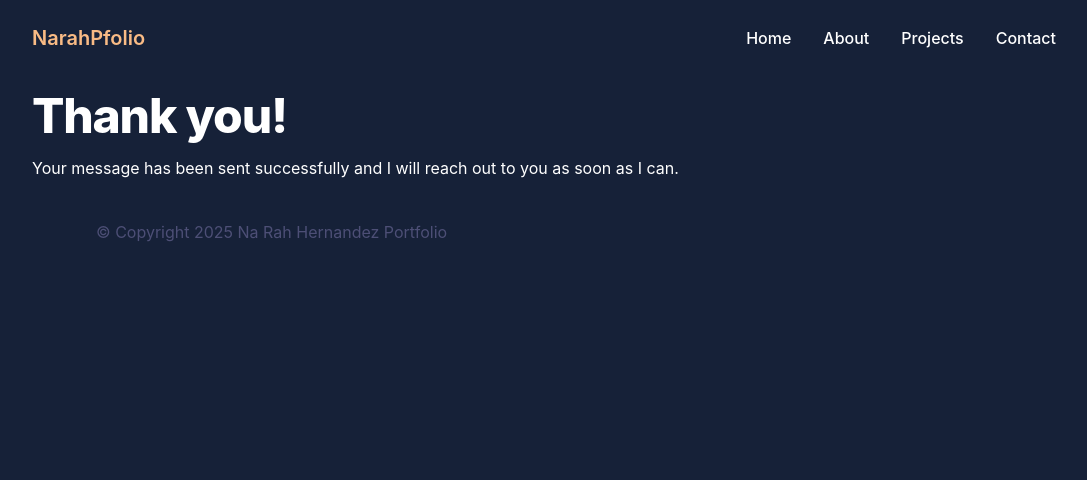
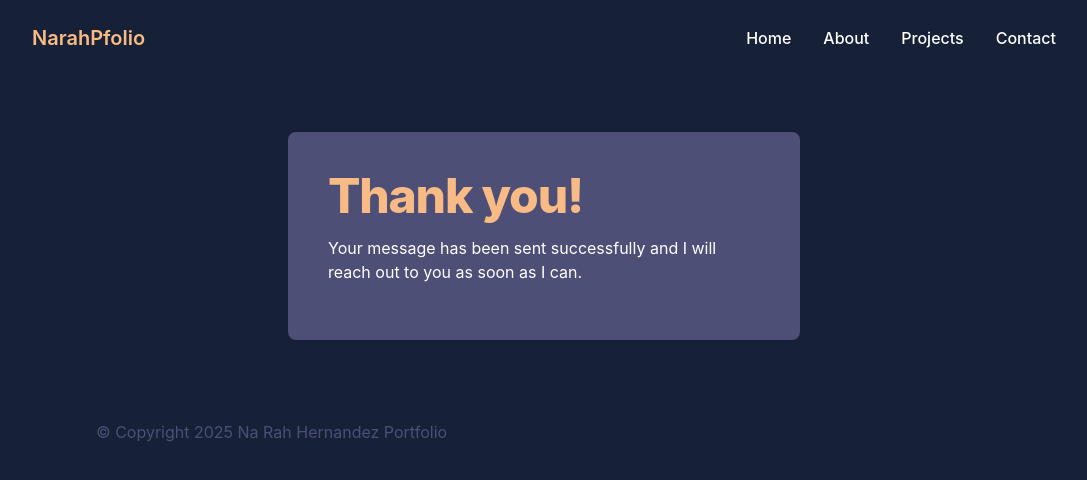
Before and after one commit to narah10/narah-portfolio, a React (Vite) app: page /success in a window 1280 px wide. Shown: the top 480 px of the page, without its empty margins (96-1183 px from the left). Built offline with nearby package versions, Linux system fonts and the light colour scheme.

Commit message:
Fixing success page

```diff
--- a/src/components/Footer.jsx
+++ b/src/components/Footer.jsx
@@ -1,6 +1,6 @@
 const Footer = () => {
     return (
-        <div className="w-ful mt-10 mb-5">
+        <div className="w-full mt-10 mb-5">
             <footer className="mx-auto max-w-4xl text-accentDarkColor">© Copyright 2025 Na Rah Hernandez Portfolio</footer>
         </div>
 );
--- a/src/pages/Success.jsx
+++ b/src/pages/Success.jsx
@@ -1,7 +1,7 @@
 export default function Success() {
     return (
-        <div>
-            <h1 className="mb-4 text-5xl tracking-tight font-extrabold text-white">Thank you!</h1>
+        <div className="bg-accentDarkColor w-1/2 rounded-lg p-10 mx-auto my-20">
+            <h1 className="mb-4 text-5xl tracking-tight font-extrabold text-accentColor">Thank you!</h1>
             <p className="mb-4 text-white">Your message has been sent successfully and I will reach out to you as soon as I can.</p>
         </div>
     );
```
